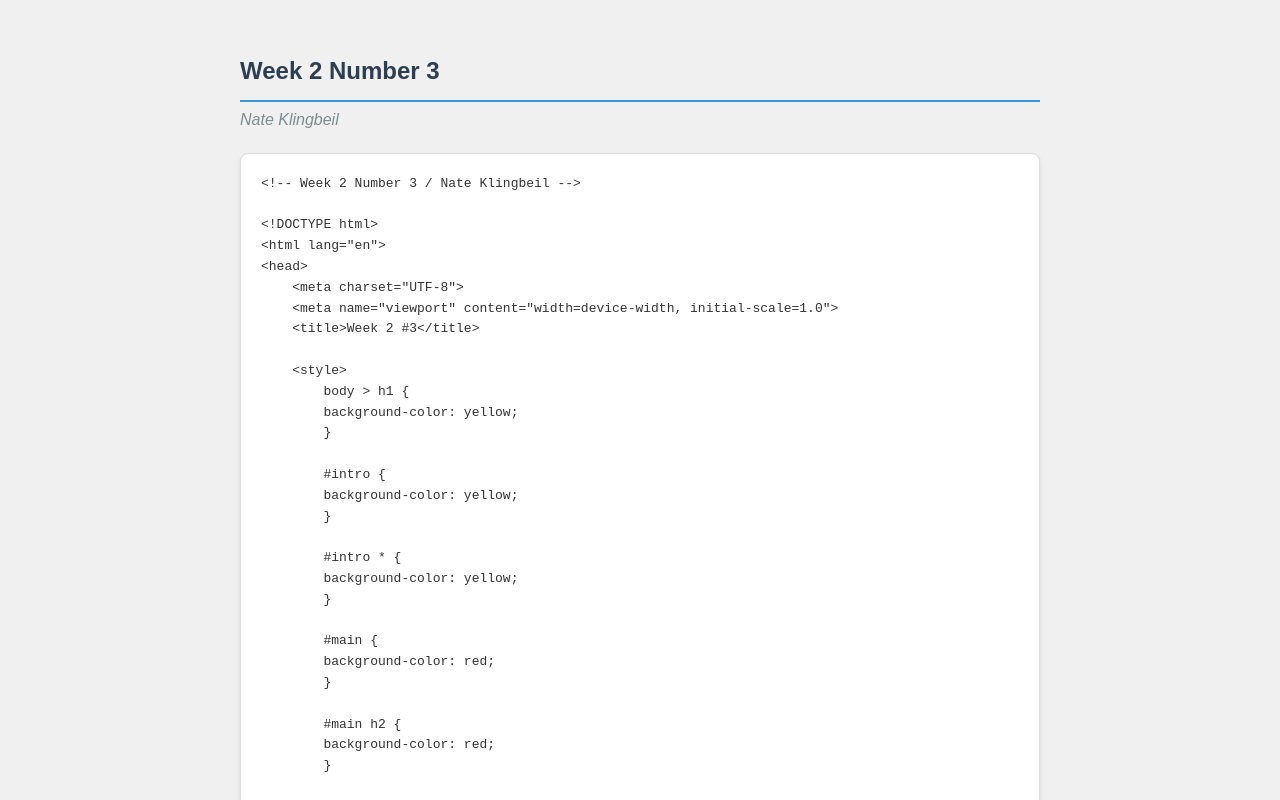
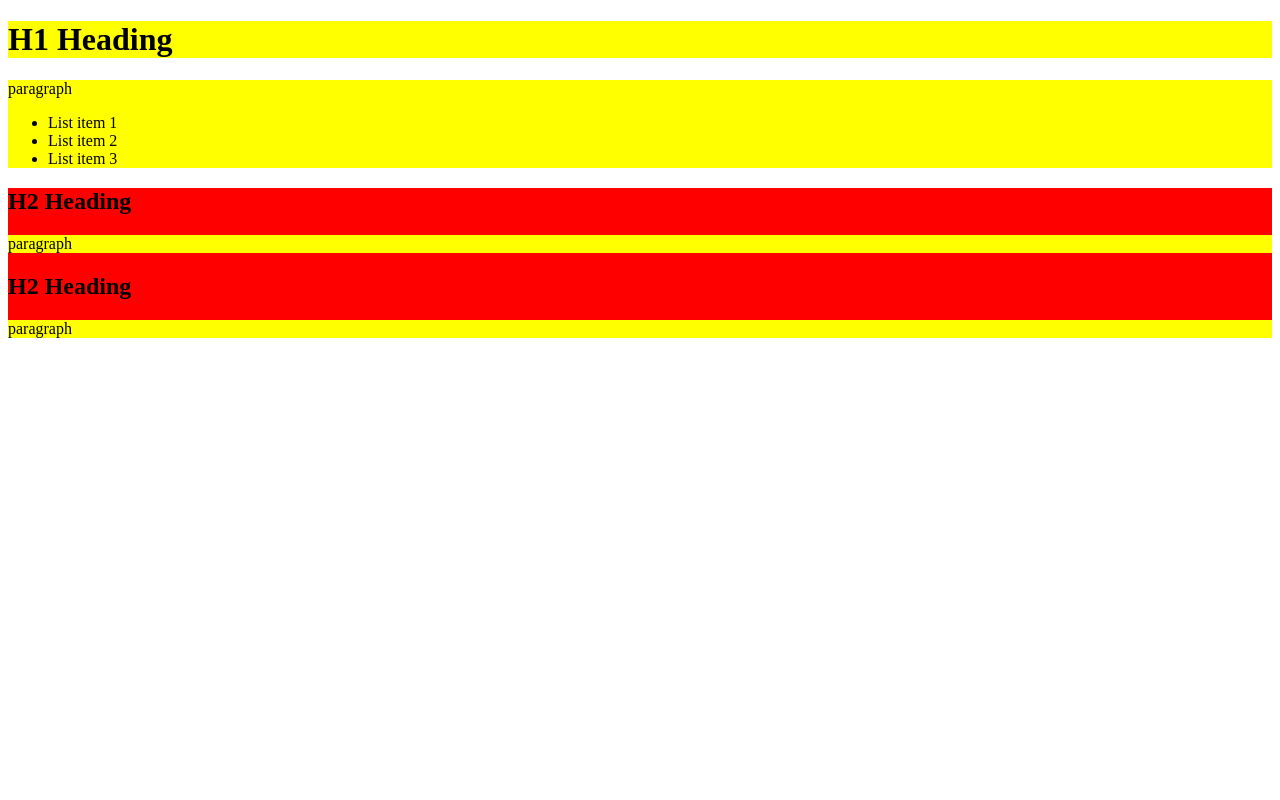
Before and after one commit to nateklingbeil/CSC230, a plain HTML site: page Week 2/stylerules.html in a window 1280 px wide. Shown: the top 800 px of the page. Drawn offline with Linux system fonts and the light colour scheme.

Commit message:
Update stylerules.html

```diff
--- a/Week 2/stylerules.html
+++ b/Week 2/stylerules.html
@@ -5,55 +5,10 @@
 <head>
     <meta charset="UTF-8">
     <meta name="viewport" content="width=device-width, initial-scale=1.0">
-    <title>Week 2 Number 3</title>
+    <title>Week 2 #3</title>
+
     <style>
-        body {
-            font-family: Arial, sans-serif;
-            line-height: 1.6;
-            color: #333;
-            max-width: 800px;
-            margin: 0 auto;
-            padding: 20px;
-            background-color: #f0f0f0;
-        }
-        h4 {
-            color: #2c3e50;
-            border-bottom: 2px solid #3498db;
-            padding-bottom: 10px;
-        }
-        .code-block {
-            background-color: #ffffff;
-            border: 1px solid #ddd;
-            border-radius: 8px;
-            font-family: 'Courier New', monospace;
-            padding: 20px;
-            margin: 20px 0;
-            overflow-x: auto;
-            box-shadow: 0 2px 4px rgba(0, 0, 0, 0.1);
-        }
-        pre {
-            margin: 0;
-        }
-        code {
-            color: #333;
-        }
-    </style>
-</head>
-<body>
-    <h4 style="font-size: 24px; margin-bottom: 5px;">Week 2 Number 3</h4>
-    <p style="font-style: italic; color: #7f8c8d; margin-top: 0;">Nate Klingbeil</p>
-    <div class="code-block">
-        <pre><code>&#60;!-- Week 2 Number 3 / Nate Klingbeil --&#62;
-
-&#60;!DOCTYPE html&#62;
-&#60;html lang="en"&#62;
-&#60;head&#62;
-    &#60;meta charset="UTF-8"&#62;
-    &#60;meta name="viewport" content="width=device-width, initial-scale=1.0"&#62;
-    &#60;title&#62;Week 2 #3&#60;/title&#62;
-
-    &#60;style&#62;
-        body &#62; h1 {
+        body > h1 {
         background-color: yellow;
         }
 
@@ -77,31 +32,28 @@
         background-color: yellow;
         }
 
-        body &#62; p:last-child {
+        body > p:last-child {
         background-color: yellow;
         }
-    &#60;/style&#62;
+    </style>
 
-&#60;/head&#62;
-&#60;body&#62;
-    &#60;h1&#62;H1 Heading&#60;/h1&#62;
-    &#60;div id="intro"&#62;
-        &#60;p&#62;paragraph&#60;/p&#62;
-        &#60;ul&#62;
-            &#60;li&#62;List item 1&#60;/li&#62;
-            &#60;li&#62;List item 2&#60;/li&#62;
-            &#60;li&#62;List item 3&#60;/li&#62;
-        &#60;/ul&#62;
-    &#60;/div&#62;
-    &#60;div id="main"&#62;
-        &#60;h2&#62;H2 Heading&#60;/h2&#62;
-        &#60;p&#62;paragraph&#60;/p&#62;
-        &#60;h2&#62;H2 Heading&#60;/h2&#62;
-        &#60;p&#62;paragraph&#60;/p&#62;
-    &#60;/div&#62;
-    &#60;p&#62;&#60;/p&#62;
-&#60;/body&#62;
-&#60;/html&#62;</code></pre>
+</head>
+<body>
+    <h1>H1 Heading</h1>
+    <div id="intro">
+        <p>paragraph</p>
+        <ul>
+            <li>List item 1</li>
+            <li>List item 2</li>
+            <li>List item 3</li>
+        </ul>
     </div>
+    <div id="main">
+        <h2>H2 Heading</h2>
+        <p>paragraph</p>
+        <h2>H2 Heading</h2>
+        <p>paragraph</p>
+    </div>
+    <p></p>
 </body>
 </html>
```
